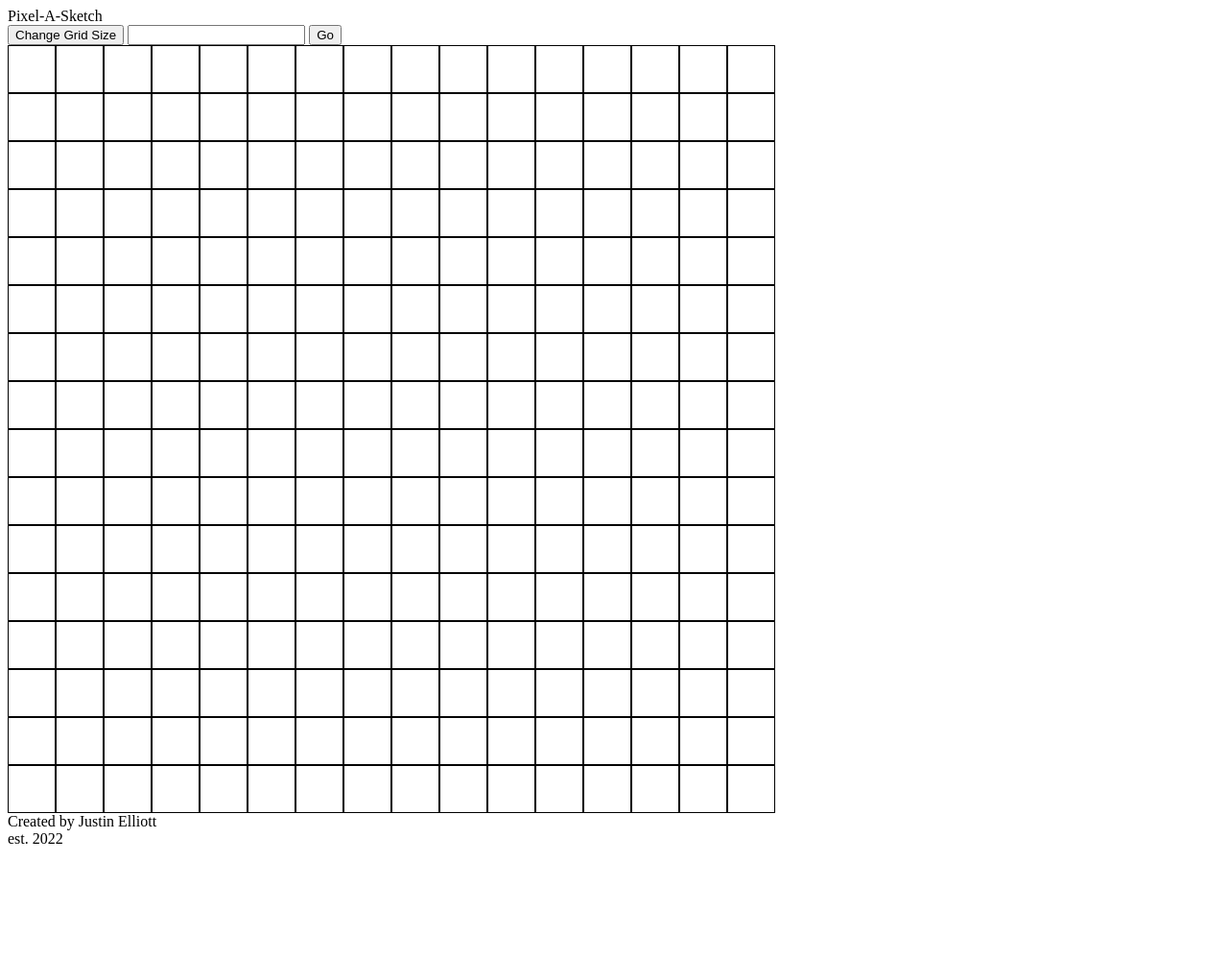
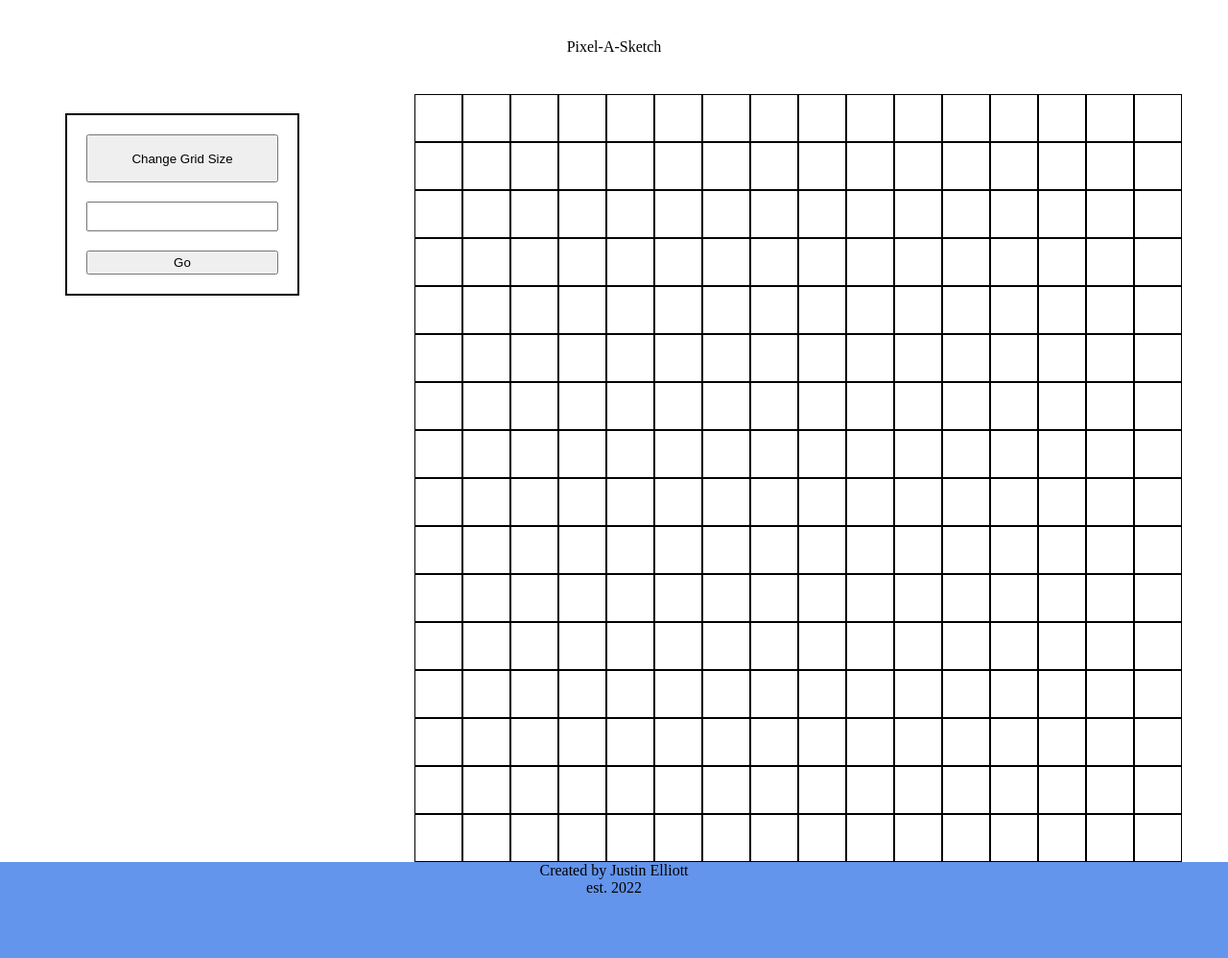
Before and after one commit to crashtestjustin/etch-a-sketch, a plain HTML site: page index.html in a window 1280 px wide. Shown: the whole page at 96% size. Before the commit the page ends 891 px from the top, so only its background shows below. Drawn offline with Linux system fonts and the light colour scheme.

Commit message:
add some basic positionning and styling

```diff
--- a/style.css
+++ b/style.css
@@ -1,3 +1,58 @@
+body {
+    margin: 0;
+    display:flex;
+    flex-direction: column;
+    min-height: 100vh;
+}
+
+.header {
+    display: flex;
+    justify-content: center;
+    margin: 40px;;
+}
+
+.footer {
+    height: 100px;
+    text-align: center;
+    margin-top: auto;
+    background-color: cornflowerblue;
+}
+
+.grid-and-controls {
+    display: flex;
+    justify-content: center;
+    margin: 0;
+    padding: 0;
+    gap: 100px;
+}
+
+.grid-size-controls {
+    margin: 20px;
+    padding: 10px;
+    display: flex;
+    flex-direction: column;
+    border: 2px solid black;
+}
+
+.grid-size-change,
+.grid-size-input,
+.activate-grid-size {
+    width: 200px;
+    height: 50px;
+    margin: 10px;
+}
+
+.grid-size-input {
+    height: 25px;
+    width:  192px;
+}
+
+.activate-grid-size {
+    height: 25px;
+}
+
+.container {
+}
 
 .grid-holder {
     display: grid;
```
